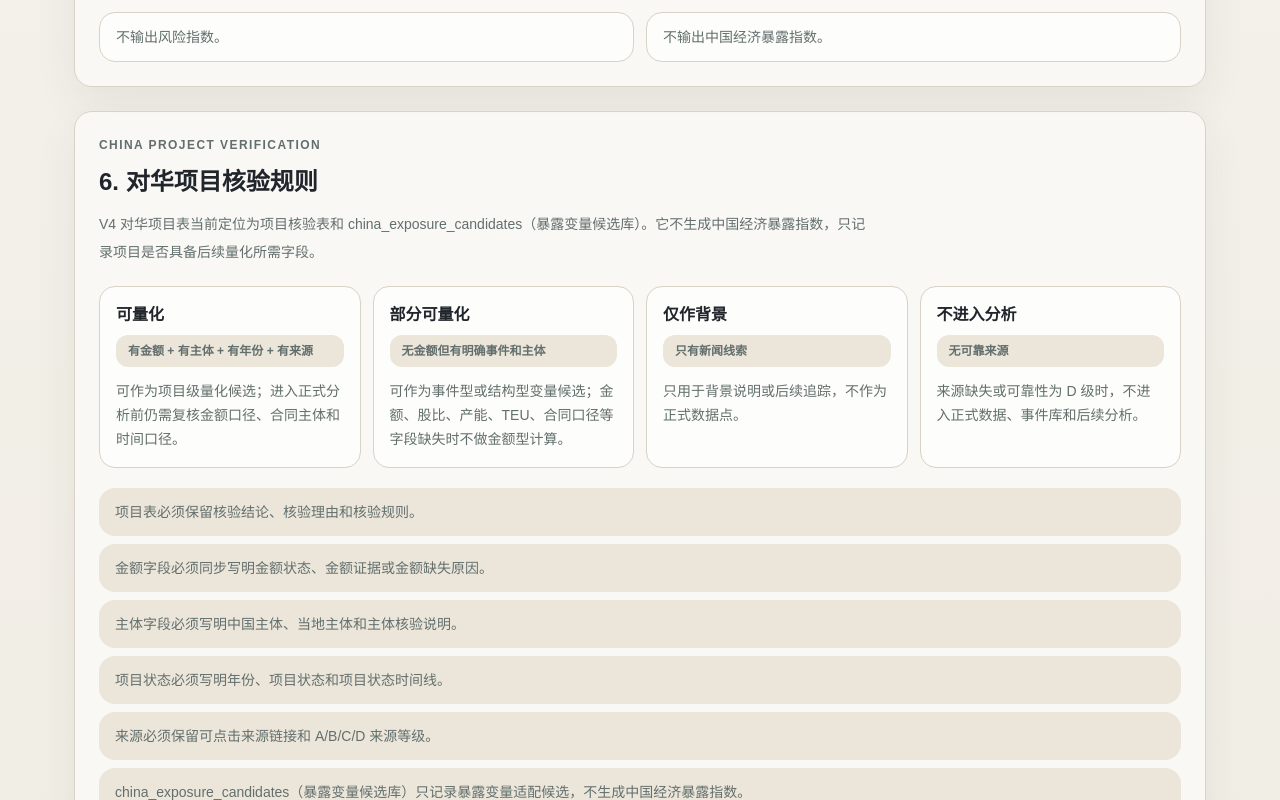
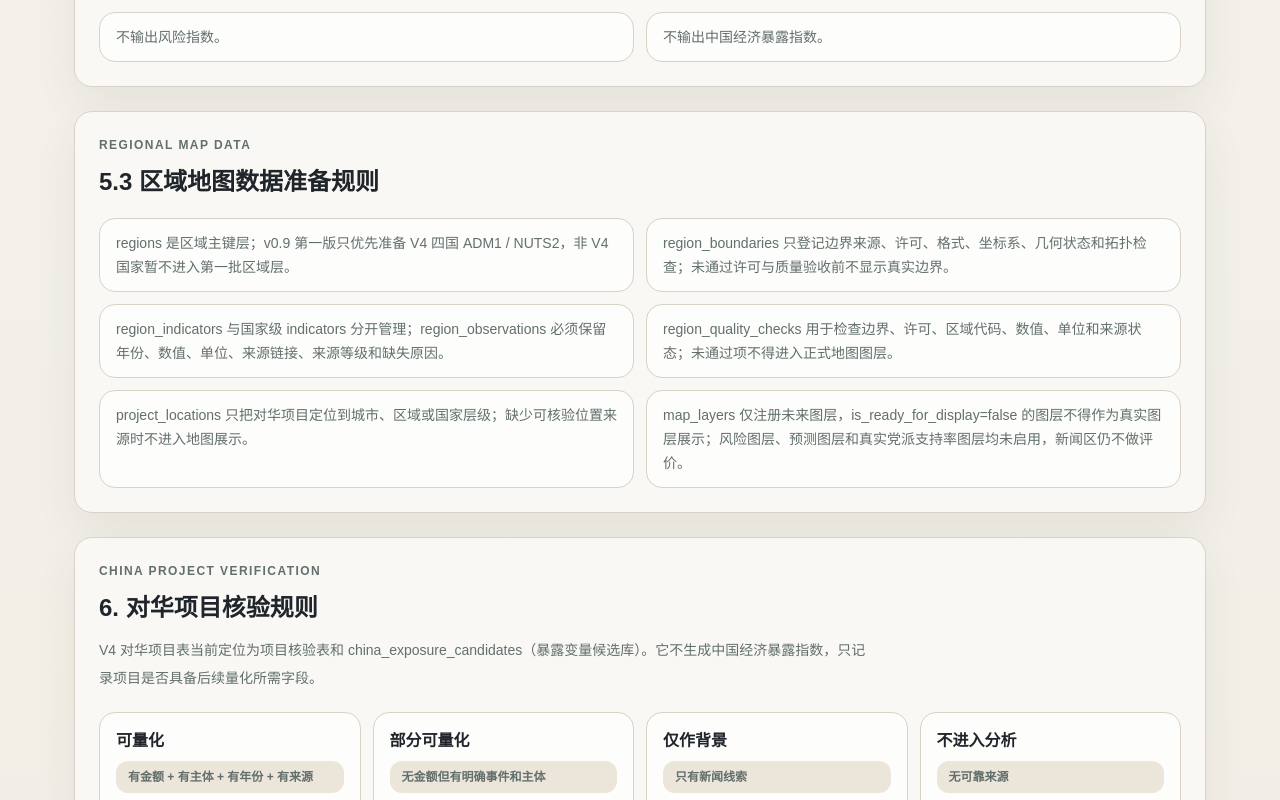
Before and after one commit to hui-sallai/central-europe-political-atlas, a Next.js app: page /methodology in a window 1280 px wide. Shown: the part 3640-4440 px from the top of the page. Built offline with nearby package versions, Linux system fonts and the light colour scheme.

Commit message:
Add v0.9 regional methodology rules

```diff
--- a/src/app/methodology/page.tsx
+++ b/src/app/methodology/page.tsx
@@ -250,6 +250,25 @@ export default function MethodologyPage() {
       </section>
 
       <section className="mt-6 card p-6">
+        <p className="eyebrow">Regional Map Data</p>
+        <h2 className="mt-3 text-2xl font-semibold">5.3 区域地图数据准备规则</h2>
+        <div className="mt-5 grid gap-3 md:grid-cols-2">
+          {[
+            "regions 是区域主键层；v0.9 第一版只优先准备 V4 四国 ADM1 / NUTS2，非 V4 国家暂不进入第一批区域层。",
+            "region_boundaries 只登记边界来源、许可、格式、坐标系、几何状态和拓扑检查；未通过许可与质量验收前不显示真实边界。",
+            "region_indicators 与国家级 indicators 分开管理；region_observations 必须保留年份、数值、单位、来源链接、来源等级和缺失原因。",
+            "region_quality_checks 用于检查边界、许可、区域代码、数值、单位和来源状态；未通过项不得进入正式地图图层。",
+            "project_locations 只把对华项目定位到城市、区域或国家层级；缺少可核验位置来源时不进入地图展示。",
+            "map_layers 仅注册未来图层，is_ready_for_display=false 的图层不得作为真实图层展示；风险图层、预测图层和真实党派支持率图层均未启用，新闻区仍不做评价。",
+          ].map((item) => (
+            <p key={item} className="rounded-2xl border border-[var(--line)] bg-white/65 px-4 py-3 text-sm leading-6 text-[var(--muted)]">
+              {item}
+            </p>
+          ))}
+        </div>
+      </section>
+
+      <section className="mt-6 card p-6">
         <p className="eyebrow">China Project Verification</p>
         <h2 className="mt-3 text-2xl font-semibold">6. 对华项目核验规则</h2>
         <p className="mt-3 max-w-3xl text-sm leading-7 text-[var(--muted)]">
```
